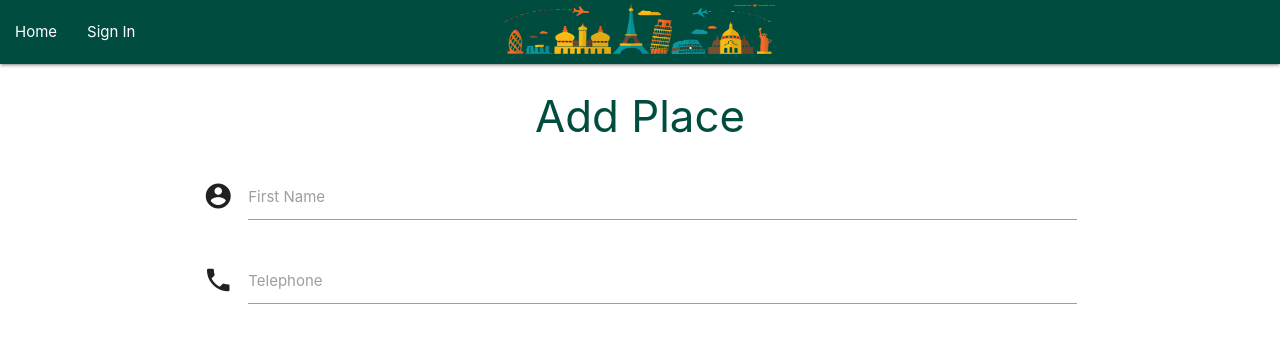
After one commit to lonneke-dev/PlaceToGo, a Flask app: page /add_place in a window 1280 px wide. The commit adds this page. Shown: the top 346 px of the page. Run offline with Flask 2, Linux system fonts and the light colour scheme; some libraries are stand-ins or nearby versions.

Commit message:
Create add_place template

```diff
--- a/app.py
+++ b/app.py
@@ -91,6 +91,11 @@ def signout():
     return redirect(url_for("signin"))
 
 
+@app.route("/add_place")
+def add_place():
+    return render_template("add_place.html")
+
+
 if __name__ == "__main__":
     app.run(host=os.environ.get("IP"),
             port=int(os.environ.get("PORT")),
--- /dev/null
+++ b/templates/add_place.html
@@ -0,0 +1,23 @@
+{% extends "base.html" %}
+{% block content %}
+
+    <h3 class="teal-text text-darken-4 center-align">Add Place</h3>
+
+    <div class="row">
+        <form class="col s12" method="POST" action="">
+          <div class="row">
+            <div class="input-field col s12">
+              <i class="material-icons prefix">account_circle</i>
+              <input id="icon_prefix" type="text" class="validate">
+              <label for="icon_prefix">First Name</label>
+            </div>
+            <div class="input-field col s12">
+              <i class="material-icons prefix">phone</i>
+              <input id="icon_telephone" type="tel" class="validate">
+              <label for="icon_telephone">Telephone</label>
+            </div>
+          </div>
+        </form>
+      </div>
+
+{% endblock %}
--- a/templates/base.html
+++ b/templates/base.html
@@ -25,7 +25,7 @@
           <ul class="left hide-on-med-and-down">
             <li><a href="{{ url_for('get_places') }}">Home</a></li>
           {% if session.user %}
-            <li><a href="addplace.html">Add place</a></li>
+            <li><a href="{{ url_for('add_place') }}">Add place</a></li>
             <li><a href="{{ url_for('profile', username=session['user']) }}">Profile</a></li>
           </ul>
           <ul class="right hide-on-med-and-down">
@@ -40,7 +40,7 @@
     <ul class="sidenav" id="mobile-demo">
       <li><a href="{{ url_for('get_places') }}">Home</a></li>
       {% if session.user %}
-      <li><a href="addplace.html">Add place</a></li>
+      <li><a href="{{ url_for('add_place') }}">Add place</a></li>
       <li><a href="{{ url_for('profile', username=session['user']) }}">Profile</a></li>
       <li><a href="{{ url_for('signout') }}">Sign Out</a></li>
       {% else %}
@@ -62,8 +62,10 @@
     {% endwith %}
   </section>
 
+  <main class="container">
   {% block content %}
   {% endblock %}
+  </main>
 
   <script src="https://cdnjs.cloudflare.com/ajax/libs/jquery/3.5.1/jquery.min.js"></script>
   <script src="https://cdnjs.cloudflare.com/ajax/libs/materialize/1.0.0/js/materialize.min.js"></script>
--- a/templates/places.html
+++ b/templates/places.html
@@ -1,5 +1,7 @@
 {% extends "base.html" %}
 {% block content %}
+
+    <h3 class="teal-text text-darken-4 center-align">Places</h3>
 
     {% for place in places %}
     <div class="row place">
--- a/templates/profile.html
+++ b/templates/profile.html
@@ -1,5 +1,7 @@
 {% extends "base.html" %}
 {% block content %}
+
+    <h3 class="teal-text text-darken-4 center-align">Profile</h3>
 
     <div class="row">
         <form class="col s12 m8 offset-m2" method="POST" action="{{ url_for('signin') }}">
--- a/templates/signin.html
+++ b/templates/signin.html
@@ -1,7 +1,7 @@
 {% extends "base.html" %}
 {% block content %}
 
-    <h3 class="center-align teal-text text-darken-4">Sign In</h3>
+    <h3 class="teal-text text-darken-4 center-align">Sign In</h3>
 
     <div class="row">
         <form class="col s12 m8 offset-m2" method="POST" action="{{ url_for('signin') }}">
--- a/templates/signup.html
+++ b/templates/signup.html
@@ -1,7 +1,7 @@
 {% extends "base.html" %}
 {% block content %}
 
-    <h3 class="center-align teal-text text-darken-4">Sign Up</h3>
+    <h3 class="teal-text text-darken-4 center-align">Sign Up</h3>
 
     <div class="row">
         <form class="col s12 m8 offset-m2" method="POST" action="{{ url_for('signup') }}">
```
